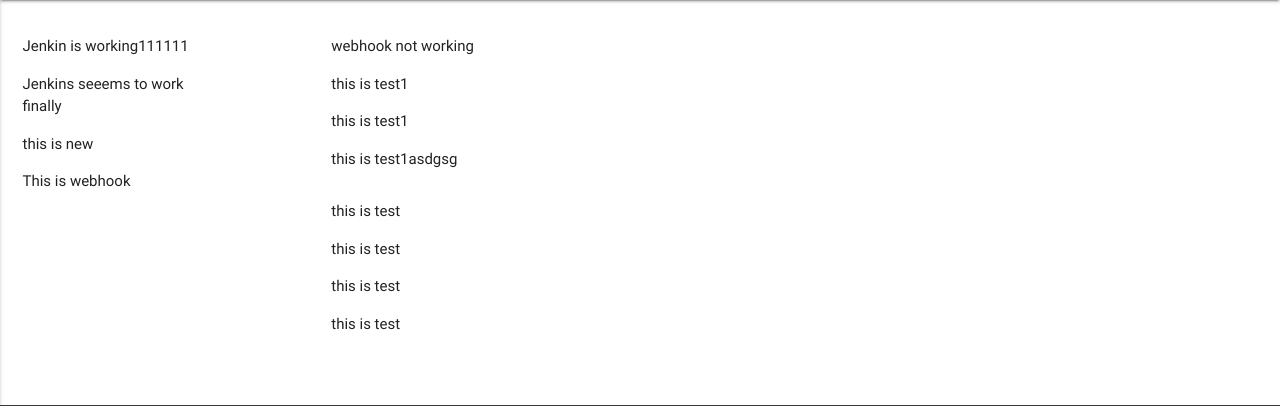
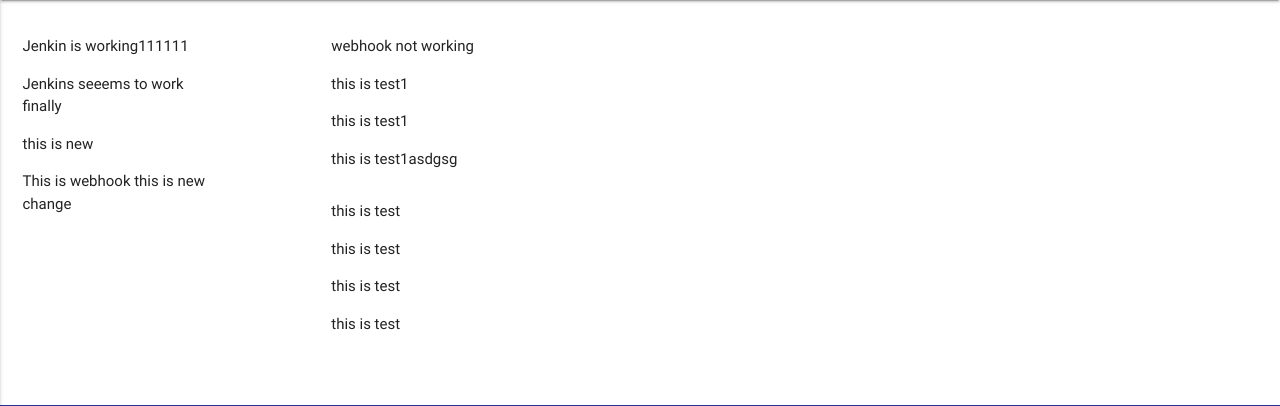
Before and after one commit to findsarfaraz/project1, a Django app: page / in a window 1280 px wide. Shown: the part 104-510 px from the top of the page. Run offline with Django 3.2, Linux system fonts and the light colour scheme.

Commit message:
Update index.html

```diff
--- a/main_app/templates/main_app/index.html
+++ b/main_app/templates/main_app/index.html
@@ -9,7 +9,7 @@
 
     <p>Jenkins seeems to work finally</p>
     <p>this is new </p>
-    <p>This is webhook</p>
+    <p>This is webhook this is new change</p>
     <p></p>
     </div>
 </div>
```
